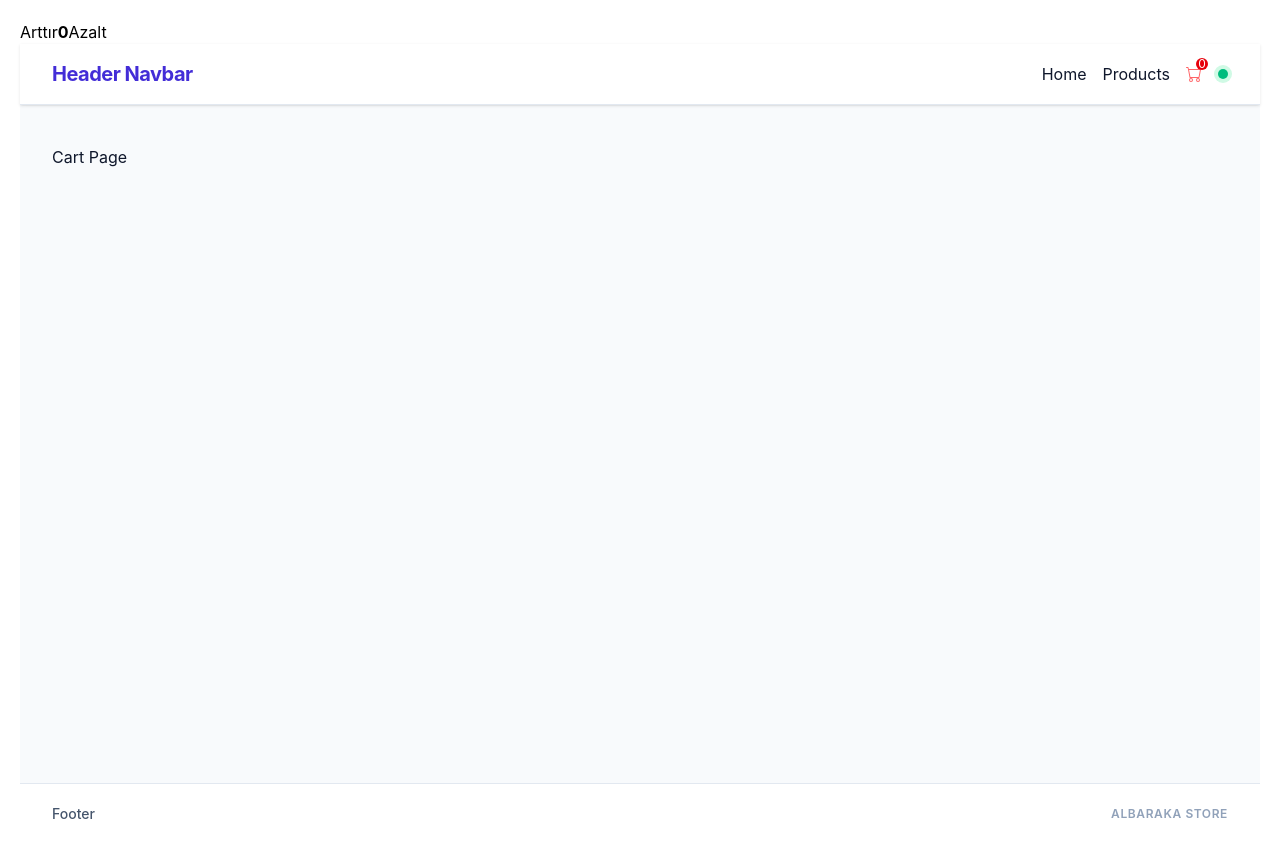
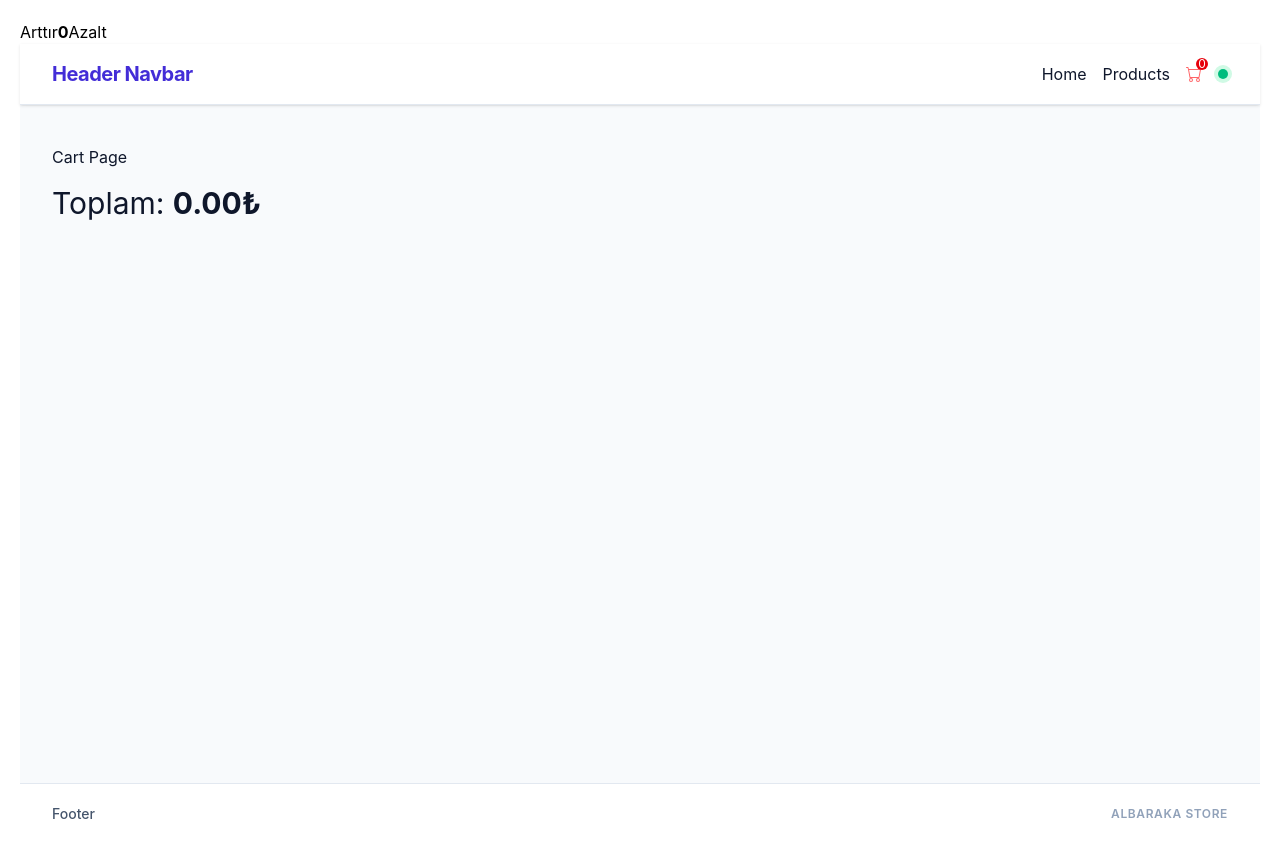
Before and after one commit to eminbasbayan/react-egitimi-albaraka, a React (Vite) app: page /cart in a window 1280 px wide. Shown: the top 858 px of the page. Built offline with nearby package versions, Linux system fonts and the light colour scheme.

Commit message:
sepet toplam değer hesaplama

```diff
--- a/src/pages/CartPage.jsx
+++ b/src/pages/CartPage.jsx
@@ -4,12 +4,22 @@ import ProductItem from '../components/ProductItem';
 
 const CartPage = () => {
   const { cartItems } = useContext(CartContext);
+
+  const cartTotal = cartItems.reduce(
+    (toplam, urun) => urun.quantity * urun.price + toplam,
+    0,
+  );
+
   return (
     <div className="cart-page">
       <h1>Cart Page</h1>
       {cartItems.map((cartItem) => (
         <ProductItem key={cartItem.id} {...cartItem} cart />
       ))}
+
+      <div className="cart-total mt-4 text-3xl">
+        Toplam: <b>{cartTotal.toFixed(2)}₺</b>
+      </div>
     </div>
   );
 };
```
